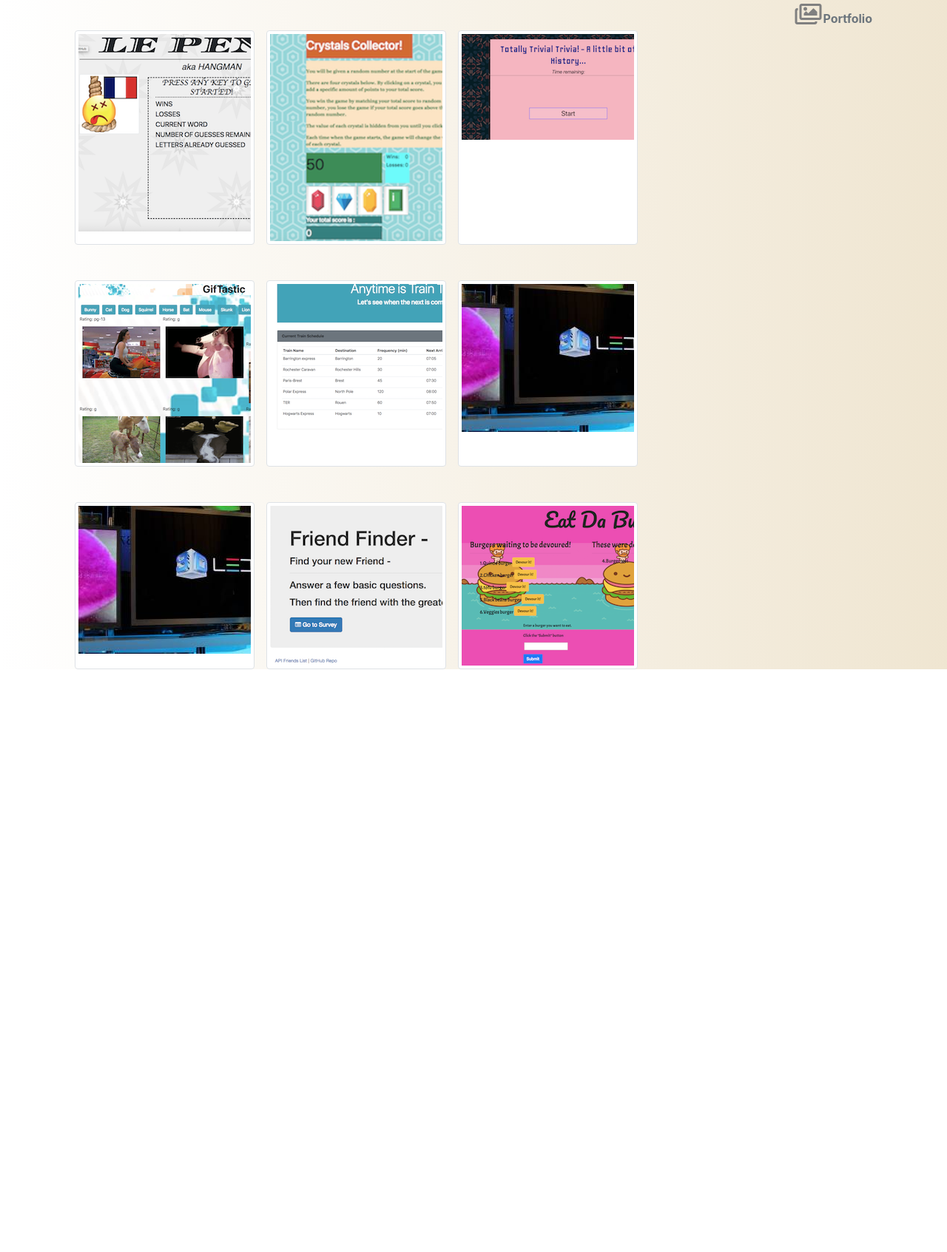
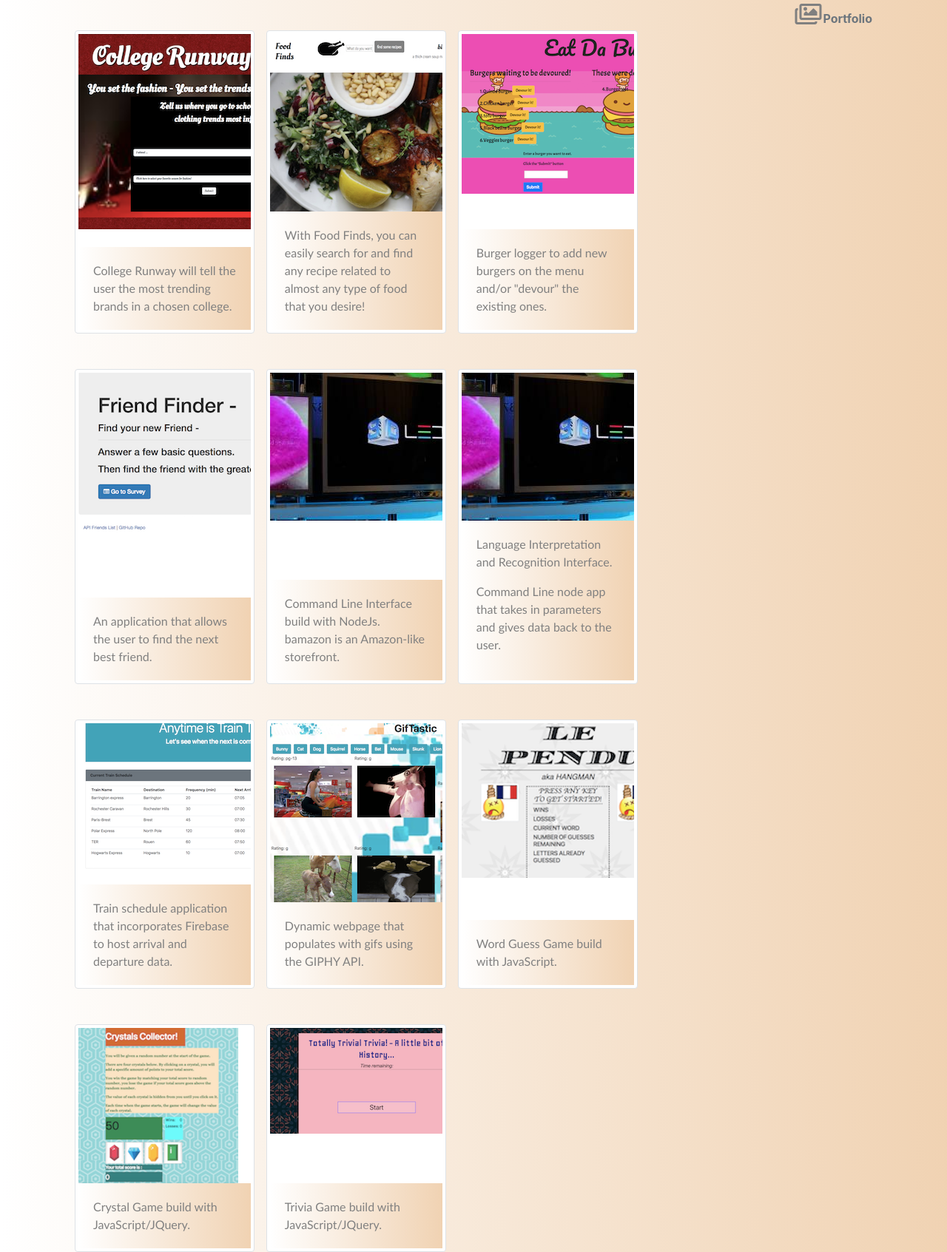
Before and after one commit to Yfatou/PersonalPage, a plain HTML site: page portfolio.html in a window 1280 px wide. Shown: the part 153-1846 px from the top of the page at 74% size. Before the commit the page ends 1058 px from the top, so only its background shows below. Drawn offline with nearby package versions, Linux system fonts and the light colour scheme.

Commit message:
Updated portfolio page

```diff
--- a/assets/css/style.css
+++ b/assets/css/style.css
@@ -1,6 +1,6 @@
 
 body {
-    background-image: linear-gradient(to right, rgba(255,0,0,0), rgba(228, 211, 176, 0.582));
+    background-image: linear-gradient(to right, rgba(255,0,0,0), rgba(230, 179, 125, 0.589));
     background-size: cover; /*to have the image cover the background*/
 }
 
@@ -26,6 +26,9 @@ h6{
 .me{
     display: inline;
     vertical-align: middle;
+}
+.projectDef{
+    background-image: linear-gradient(to right, rgba(255,0,0,0), rgba(230, 179, 125, 0.589));
 }
 #button{
     border-radius: 25%;
--- a/portfolio.html
+++ b/portfolio.html
@@ -52,91 +52,51 @@
     <div class="row">
         <div class="col-md-3 p-1 mt-5 ml-3 border card">
             <div class="hovereffect">
-                <img class="img-responsive" src="/PersonalPage/assets/images/Hangman2.png" target="_blank">
+                <img class="img-responsive" src="/PersonalPage/assets/images/CollegeRunway.png" target="_blank">
                 <div class="overlay">
-                    <a href="/Word-Guess-Game/index.html" target="_blank">
-                        <h2>Hangman</h2>
+                    <a href="https://collegerunway.herokuapp.com" target="_blank">
+                        <h2>College Runway</h2>
                     </a>
-                   <a class="info" href="https://github.com/Yfatou/Word-Guess-Game" target="_blank">
+                    <a class="info" href="https://github.com/Yfatou/CollegeRunway" target="_blank">
                         <i class="fab fa-github fa-2x" style="color:black"></i>
                     </a>
                 </div>
             </div>
+            <div class="card-body projectDef">
+                <p class="card-text">College Runway will tell the user the most trending brands in a chosen college.</p>
+            </div>
         </div>
         <div class="col-md-3 p-1 mt-5 ml-3 border card">
             <div class="hovereffect">
-                <img class="img-responsive" src="/PersonalPage/assets/images/Unit4-Game.png" target="_blank">
+                <img class="img-responsive" src="/PersonalPage/assets/images/FoodFind.png" target="_blank">
                 <div class="overlay">
-                    <a href="/unit-4-game/index.html" target="_blank">
-                        <h2>Unit4-Game</h2>
+                    <a href="https://yfatou.github.io/FoodFind/" target="_blank">
+                        <h2>Food Find</h2>
                     </a>
-                    <a class="info" href="https://github.com/Yfatou/unit-4-game" target="_blank">
+                    <a class="info" href="https://github.com/Yfatou/FoodFind" target="_blank">
                         <i class="fab fa-github fa-2x" style="color:black"></i>
                     </a>
                 </div>
             </div>
+            <div class="card-body projectDef">
+                <p class="card-text">With Food Finds, you can easily search for and find any recipe related to almost any type of food that you desire!</p>
+            </div>
         </div>
+        <!-- Adding the link to eatDaBurger app -->
         <div class="col-md-3 p-1 mt-5 ml-3 border card">
             <div class="hovereffect">
-                <img class="img-responsive" src="/PersonalPage/assets/images/TriviaGame.png" target="_blank">
+                <img class="img-responsive" src="/PersonalPage/assets/images/eatDaBurger.png" target="_blank">
                 <div class="overlay">
-                    <a href="/TriviaGame/index.html" target="_blank">
-                        <h2>Trivia Game</h2>
+                    <a href="https://glacial-falls-63921.herokuapp.com" target="_blank">
+                        <h2>Eat Da Burger</h2>
                     </a>
-                    <a class="info" href="https://github.com/Yfatou/TriviaGame" target="_blank">
+                    <a class="info" href="https://github.com/Yfatou/eatDaBurger" target="_blank">
                         <i class="fab fa-github fa-2x" style="color:black"></i>
                     </a>
                 </div>
             </div>
-        </div>
-        <div class="col-md-3 p-1 mt-5 ml-3 border card">
-            <div class="hovereffect">
-                <img class="img-responsive" src="/PersonalPage/assets/images/gifTastic.png" target="_blank">
-                <div class="overlay">
-                    <a href="/GifTastic/index.html" target="_blank">
-                        <h2>GifTastic</h2>
-                    </a>
-                    <a class="info" href="https://github.com/Yfatou/GifTastic" target="_blank">
-                        <i class="fab fa-github fa-2x" style="color:black"></i>
-                    </a>
-                </div>
-            </div>
-        </div>
-        <div class="col-md-3 p-1 mt-5 ml-3 border card">
-            <div class="hovereffect">
-                <img class="img-responsive" src="/PersonalPage/assets/images/TrainScheduler.png" target="_blank">
-                <div class="overlay">
-                    <a href="/TrainScheduler/index.html" target="_blank">
-                        <h2>Train Scheduler</h2>
-                    </a>
-                    <a class="info" href="https://github.com/Yfatou/TrainScheduler" target="_blank">
-                        <i class="fab fa-github fa-2x" style="color:black"></i>
-                    </a>
-                </div>
-            </div>
-        </div>
-        <!-- Adding the link to the LIRI app -->
-        <div class="col-md-3 p-1 mt-5 ml-3 border card">
-            <div class="hovereffect">
-                <img class="img-responsive" src="/PersonalPage/assets/images/img5.jpeg" target="_blank">
-                <div class="overlay">
-                    <h2>LIRI</h2>
-                    <a class="info" href="https://github.com/Yfatou/liri-node-app" target="_blank">
-                        <i class="fab fa-github fa-2x" style="color:black"></i>
-                    </a>
-                </div>
-            </div>
-        </div>
-        <!-- Adding the link to the bamazon app -->
-        <div class="col-md-3 p-1 mt-5 ml-3 border card">
-            <div class="hovereffect">
-                <img class="img-responsive" src="/PersonalPage/assets/images/img5.jpeg" target="_blank">
-                <div class="overlay">
-                    <h2>bAmazon</h2>
-                    <a class="info" href="https://github.com/Yfatou/amazonCustomer" target="_blank">
-                        <i class="fab fa-github fa-2x" style="color:black"></i>
-                    </a>
-                </div>
+            <div class="card-body projectDef">
+                <p class="card-text">Burger logger to add new burgers on the menu and/or "devour" the existing ones.</p>
             </div>
         </div>
         <!-- Adding the link to the friendFinder app -->
@@ -152,20 +112,119 @@
                     </a>
                 </div>
             </div>
+            <div class="card-body projectDef">
+                <p class="card-text">An application that allows the user to find the next best friend.</p>
+            </div>
         </div>
-        <!-- Adding the link to eatDaBurger app -->
+         <!-- Adding the link to the bamazon app -->
         <div class="col-md-3 p-1 mt-5 ml-3 border card">
-                <div class="hovereffect">
-                    <img class="img-responsive" src="/PersonalPage/assets/images/eatDaBurger.png" target="_blank">
-                    <div class="overlay">
-                        <a href="https://glacial-falls-63921.herokuapp.com" target="_blank">
-                            <h2>Eat Da Burger</h2>
-                        </a>
-                        <a class="info" href="https://github.com/Yfatou/eatDaBurger" target="_blank">
-                            <i class="fab fa-github fa-2x" style="color:black"></i>
-                        </a>
-                    </div>
+            <div class="hovereffect">
+                <img class="img-responsive" src="/PersonalPage/assets/images/img5.jpeg" target="_blank">
+                <div class="overlay">
+                    <h2>bAmazon</h2>
+                    <a class="info" href="https://github.com/Yfatou/amazonCustomer" target="_blank">
+                        <i class="fab fa-github fa-2x" style="color:black"></i>
+                    </a>
                 </div>
+            </div>
+            <div class="card-body projectDef">
+                <p class="card-text">Command Line Interface build with NodeJs. bamazon is an Amazon-like storefront.</p>
+            </div>
+        </div>
+        <!-- Adding the link to the LIRI app -->
+        <div class="col-md-3 p-1 mt-5 ml-3 border card">
+            <div class="hovereffect">
+                <img class="img-responsive" src="/PersonalPage/assets/images/img5.jpeg" target="_blank">
+                <div class="overlay">
+                    <h2>LIRI</h2>
+                    <a class="info" href="https://github.com/Yfatou/liri-node-app" target="_blank">
+                        <i class="fab fa-github fa-2x" style="color:black"></i>
+                    </a>
+                </div>
+            </div>
+            <div class="card-body projectDef">
+                <p class="card-text">Language Interpretation and Recognition Interface.</p>
+                <p>Command Line node app that takes in parameters and gives data back to the user.</p>
+            </div>
+        </div>
+        <div class="col-md-3 p-1 mt-5 ml-3 border card">
+            <div class="hovereffect">
+                <img class="img-responsive" src="/PersonalPage/assets/images/TrainScheduler.png" target="_blank">
+                <div class="overlay">
+                    <a href="/TrainScheduler/index.html" target="_blank">
+                        <h2>Train Scheduler</h2>
+                    </a>
+                    <a class="info" href="https://github.com/Yfatou/TrainScheduler" target="_blank">
+                        <i class="fab fa-github fa-2x" style="color:black"></i>
+                    </a>
+                </div>
+            </div>
+            <div class="card-body projectDef">
+                <p class="card-text">Train schedule application that incorporates Firebase to host arrival and departure data.</p>
+            </div>
+        </div>
+        <div class="col-md-3 p-1 mt-5 ml-3 border card">
+            <div class="hovereffect">
+                <img class="img-responsive" src="/PersonalPage/assets/images/gifTastic.png" target="_blank">
+                <div class="overlay">
+                    <a href="/GifTastic/index.html" target="_blank">
+                        <h2>GifTastic</h2>
+                    </a>
+                    <a class="info" href="https://github.com/Yfatou/GifTastic" target="_blank">
+                        <i class="fab fa-github fa-2x" style="color:black"></i>
+                    </a>
+                </div>
+            </div>
+            <div class="card-body projectDef">
+                <p class="card-text">Dynamic webpage that populates with gifs using the GIPHY API.</p>
+            </div>
+        </div>
+        <div class="col-md-3 p-1 mt-5 ml-3 border card">
+            <div class="hovereffect">
+                <img class="img-responsive" src="/PersonalPage/assets/images/WordGuessGame.png" target="_blank">
+                <div class="overlay">
+                    <a href="/Word-Guess-Game/index.html" target="_blank">
+                        <h2>Hangman</h2>
+                    </a>
+                   <a class="info" href="https://github.com/Yfatou/Word-Guess-Game" target="_blank">
+                        <i class="fab fa-github fa-2x" style="color:black"></i>
+                    </a>
+                </div>
+            </div>
+            <div class="card-body projectDef">
+                <p class="card-text">Word Guess Game build with JavaScript.</p>
+            </div>
+        </div>
+        <div class="col-md-3 p-1 mt-5 ml-3 border card">
+            <div class="hovereffect">
+                <img class="img-responsive" src="/PersonalPage/assets/images/Unit4Game.png" target="_blank">
+                <div class="overlay">
+                    <a href="/unit-4-game/index.html" target="_blank">
+                        <h2>Unit4-Game</h2>
+                    </a>
+                    <a class="info" href="https://github.com/Yfatou/unit-4-game" target="_blank">
+                        <i class="fab fa-github fa-2x" style="color:black"></i>
+                    </a>
+                </div>
+            </div>
+            <div class="card-body projectDef">
+                <p class="card-text">Crystal Game build with JavaScript/JQuery.</p>
+            </div>
+        </div>
+        <div class="col-md-3 p-1 mt-5 ml-3 border card">
+            <div class="hovereffect">
+                <img class="img-responsive" src="/PersonalPage/assets/images/TriviaGame.png" target="_blank">
+                <div class="overlay">
+                    <a href="/TriviaGame/index.html" target="_blank">
+                        <h2>Trivia Game</h2>
+                    </a>
+                    <a class="info" href="https://github.com/Yfatou/TriviaGame" target="_blank">
+                        <i class="fab fa-github fa-2x" style="color:black"></i>
+                    </a>
+                </div>
+            </div>
+            <div class="card-body projectDef">
+                <p class="card-text">Trivia Game build with JavaScript/JQuery.</p>
             </div>
         </div>
     </div>
```
Also changed, not shown: about.html (+1 -1 lines), index.html (+1 -1 lines), assets/images/CollegeRunway.png (added), assets/images/FoodFind.png (added), assets/images/Hangman2.png (deleted), assets/images/Unit4-Game.png (deleted), assets/images/Unit4Game.png (added), assets/images/WordGuessGame.png (added).
